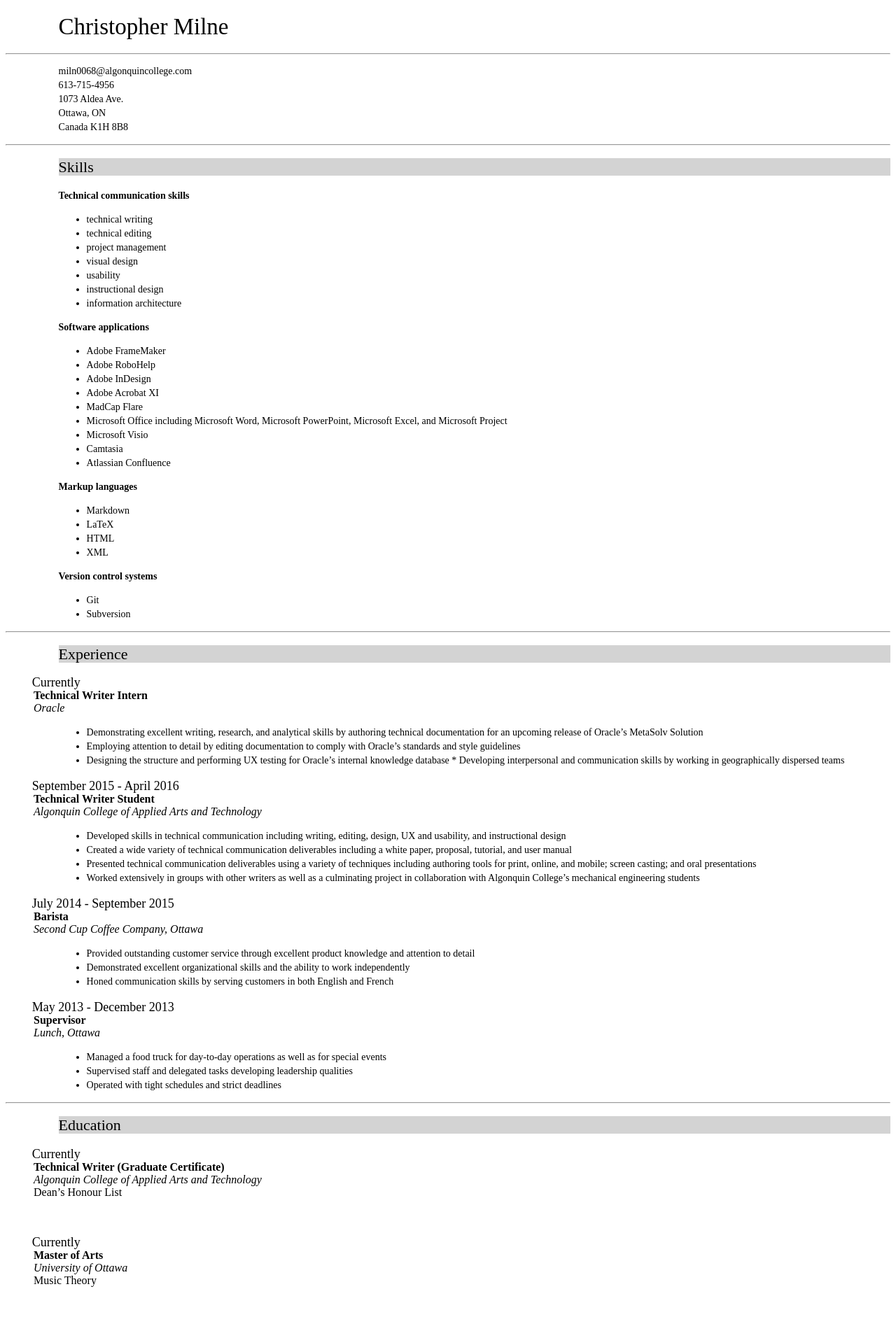
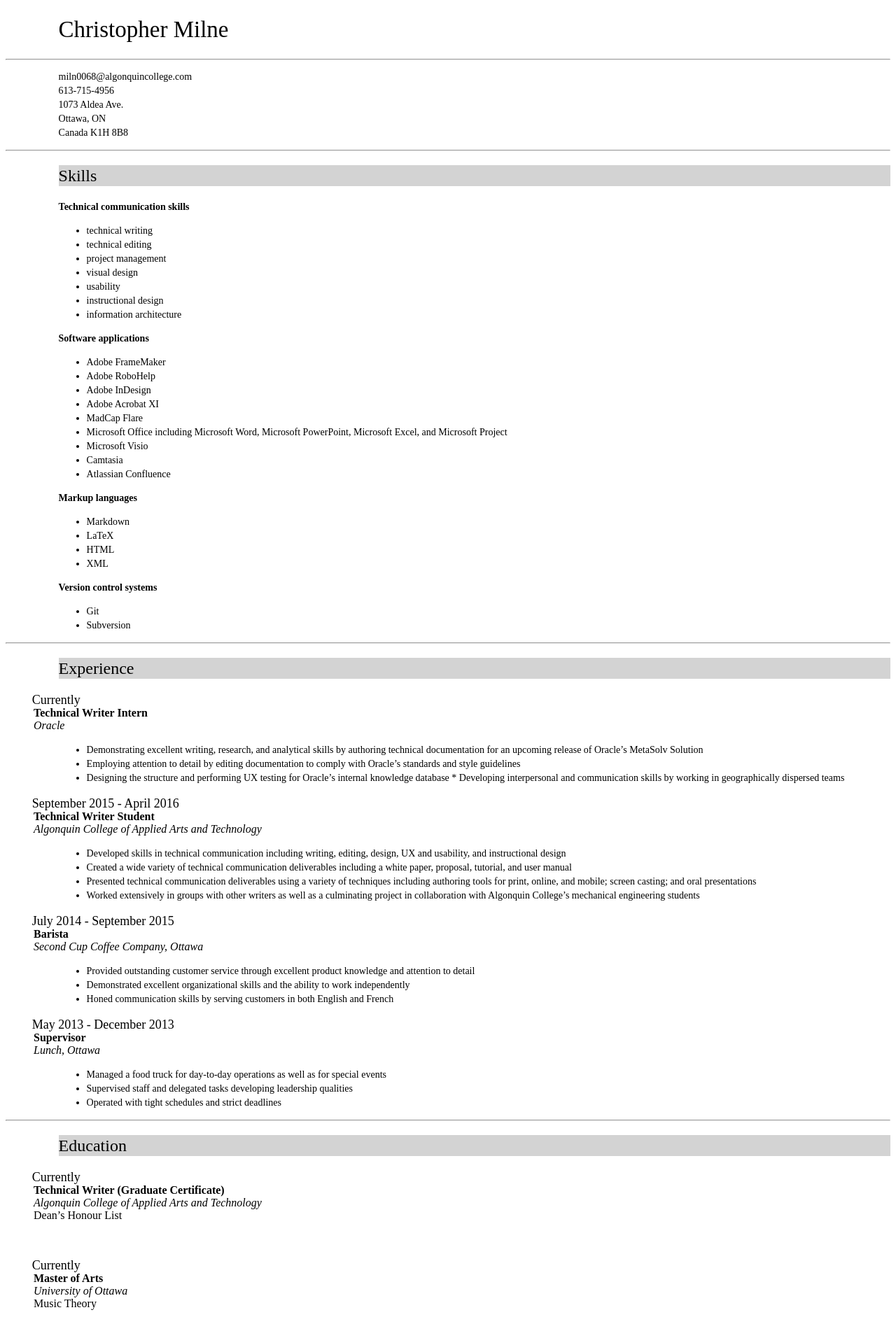
Before and after one commit to chris-milne/chris-milne.github.io, a Jekyll site: the page built from index.html, in a window 1280 px wide. Shown: the top 1892 px of the page at 70% size. Built offline with Jekyll 4.4.1, drawn with Linux system fonts in a browser that asks for light colours.

Commit message:
Update main.css

```diff
--- a/css/main.css
+++ b/css/main.css
@@ -4,17 +4,17 @@ h1 {
 	font-style: normal;
 	font-variant: normal;
 	font-weight: 250;
-	line-height: 32px;
+	line-height: 40px;
 	margin-left: 2cm;
 	marging-right: 2cm;
 }
 h2 {
 	font-family: "Avenir Next";
-	font-size: 22px;
+	font-size: 24px;
 	font-style: normal;
 	font-variant: normal;
 	font-weight: 250;
-	line-height: 25px;
+	line-height: 30px;
 	margin-left: 2cm;
 	marging-right: 2cm;
 	background-color: lightgrey;
```
